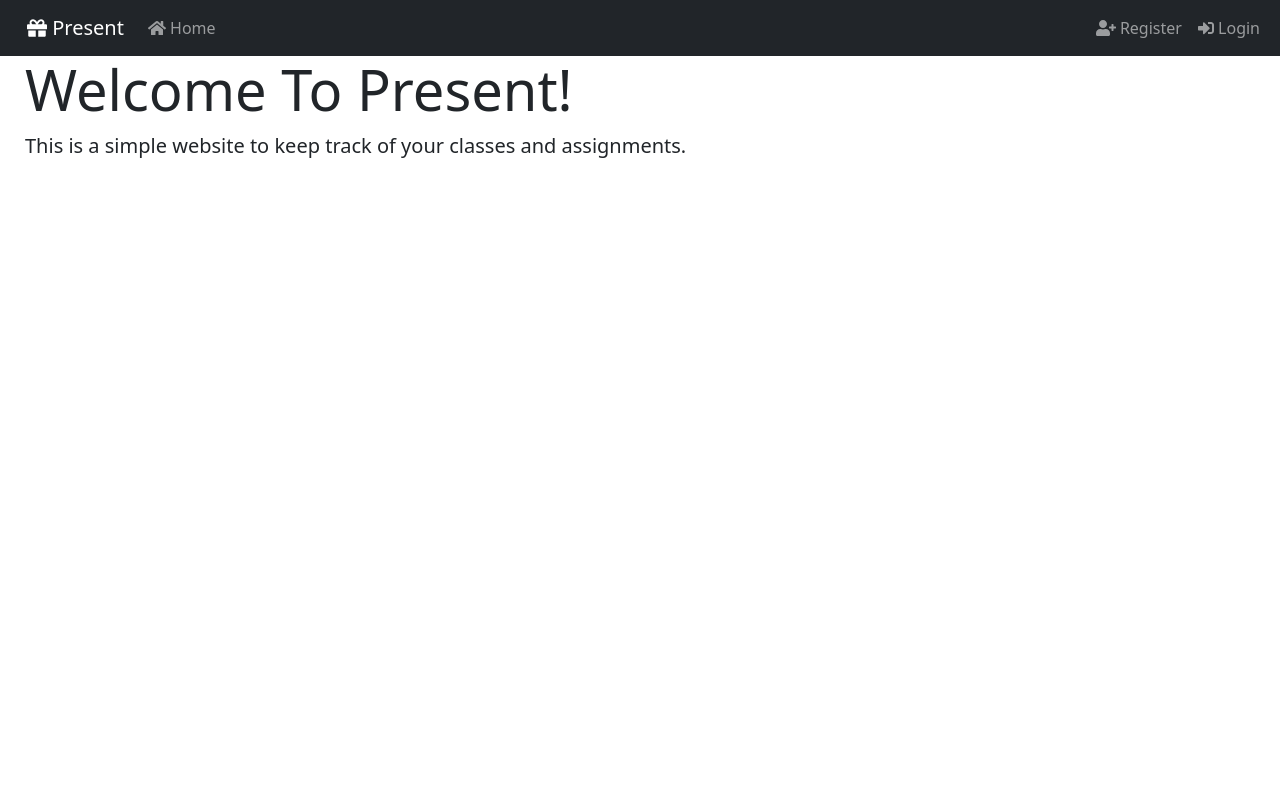
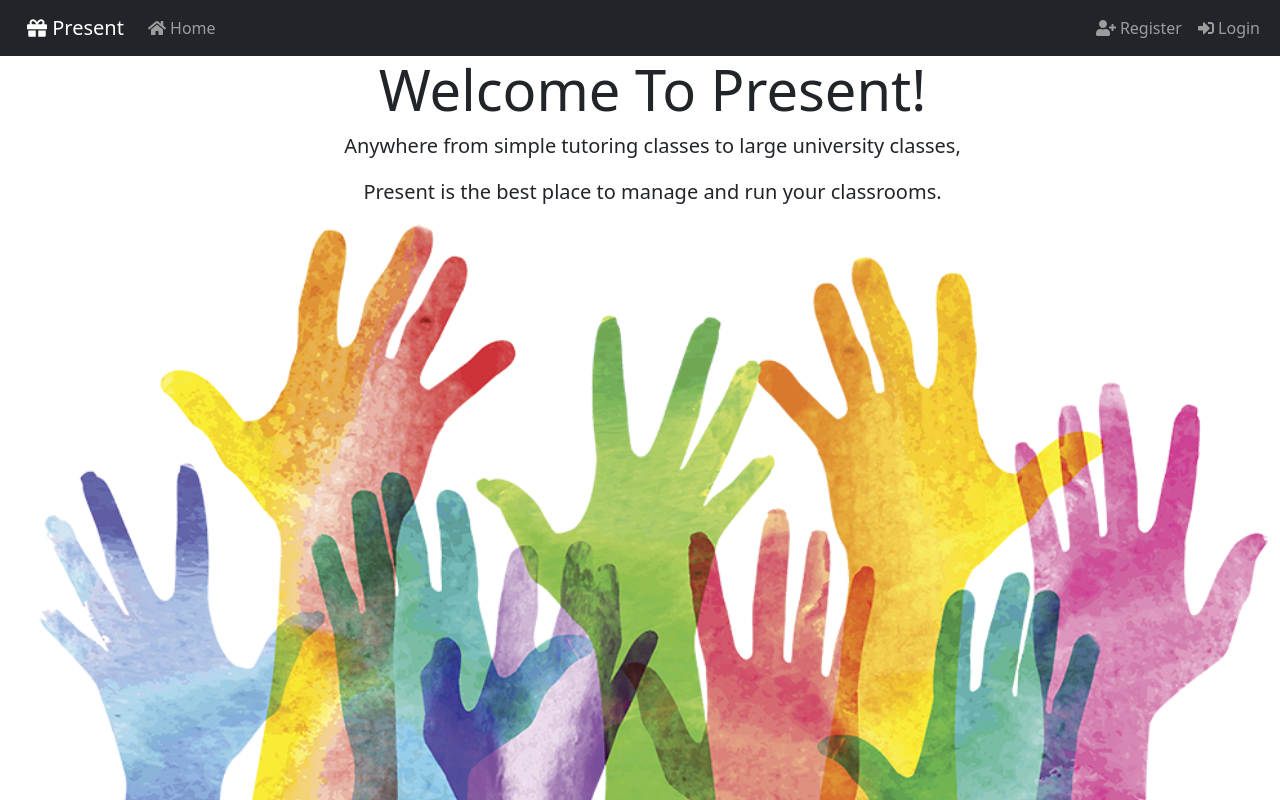
Before and after one commit to crlyhffmn/Present-Attendance-Tracker, a React (Create React App) app in the folder frontend/: page / in a window 1280 px wide. Shown: the top 800 px of the page. Built offline with nearby package versions, Linux system fonts and the light colour scheme.

Commit message:
Styling, Account page redirects to login if user is not logged in

```diff
--- a/frontend/src/components/Account/index.tsx
+++ b/frontend/src/components/Account/index.tsx
@@ -1,27 +1,30 @@
-import React, { useState, useEffect } from "react";
+import React, { useState, useEffect, } from "react";
 import { Button } from "react-bootstrap";
+import axios from "axios";
+import {useNavigate } from "react-router-dom";
 import Classes from "./Classes";
-import axios from "axios";
 
 function Account() {
     var name = localStorage.getItem('currentUserFirstName')
-
+    const navigate = useNavigate();
     const [courses, setCourses] = useState([]);
     useEffect(() => {
         {
-            console.log("Here")
             axios.get('http://localhost:8081/courses')
                 .then(response => {
                     setCourses(response.data)
-                console.log(courses)
                 })
                 .catch(error => console.error(error))
         }
-    },[]);
+    }, []);
 
+    if (name === null) {
+        navigate("/login");
+        return(null)
+    } else {
         return (
             <div className="container">
-            <br/>
+                <br />
                 <div className="row">
                     <div className="col-sm-7">
                         <h3 className="text-center">Your Enrolled Classes</h3>
@@ -42,7 +45,7 @@ function Account() {
                         <Button
                             className="btn btn-block"
                             size="lg"
-                        style={{ backgroundColor: "rgb(228, 111, 3)"}}
+                            style={{ backgroundColor: "rgb(228, 111, 3)" }}
                         >
                             <a className="text-dark" href="/" style={{ textDecoration: "none" }}>Register For A Class</a>
                         </Button>
@@ -51,4 +54,5 @@ function Account() {
             </div>
         )
     }
+}
 export default Account;
--- a/frontend/src/components/Home/Jumbotron.tsx
+++ b/frontend/src/components/Home/Jumbotron.tsx
@@ -1,11 +1,16 @@
 import React from 'react'
+import background from "./Present2.png";
 
 function Jumbotron() {
     return (
-        <div style={{backgroundColor: ""}}>
-            <div className="jumbotron" style={{marginLeft: "25px"}}>
+        <div>
+            <div className="jumbotron" style={{marginLeft: "25px", textAlign:"center" }}>
                 <h1 className="display-4">Welcome To Present!</h1>
-                <p className="lead">This is a simple website to keep track of your classes and assignments.</p>
+                <p className="lead">Anywhere from simple tutoring classes to large university classes,</p>
+                <p className="lead">Present is the best place to manage and run your classrooms.</p>
+                <img className="container-fluid" src={background} alt="" />
+            </div>
+            <div>
             </div>
         </div>
     )
--- a/frontend/src/components/Navigation/index.tsx
+++ b/frontend/src/components/Navigation/index.tsx
@@ -14,11 +14,11 @@ import {
 const Navigation = () => {
 
   const navigate = useNavigate();
-  const isLoggedIn = localStorage.length > 0;
+  const isLoggedIn = localStorage.getItem('currentUserFirstName');
 
   const logout = () => {
+    console.log("LogOut");
     localStorage.clear();
-    navigate('/')
   };
 
   const guestLinks = (
@@ -43,7 +43,6 @@ const Navigation = () => {
                 <FontAwesomeIcon icon={faSignInAlt} /> Login
               </Link>
             </Nav>
-
           </Navbar.Collapse>
         </Container>
       </Navbar>
@@ -68,7 +67,7 @@ const Navigation = () => {
               <Link to={"/my-account"} className="nav-link" style={{ color: "white" }} >
                 <FontAwesomeIcon icon={faUserCircle} /> My Account
               </Link>
-              <Link onClick={logout} className="nav-link" style={{ color: "white" }} to={""}>
+              <Link onClick={logout} className="nav-link" style={{ color: "white" }} to={"/"}>
                 <FontAwesomeIcon icon={faSignOutAlt} /> Log Out
               </Link>
             </Nav>
```
Also changed, not shown: frontend/src/components/Home/Present2.png (added), 5 other files (tests, documents, lock files or other folders). Lines whose indentation alone changed are shown as unchanged.
